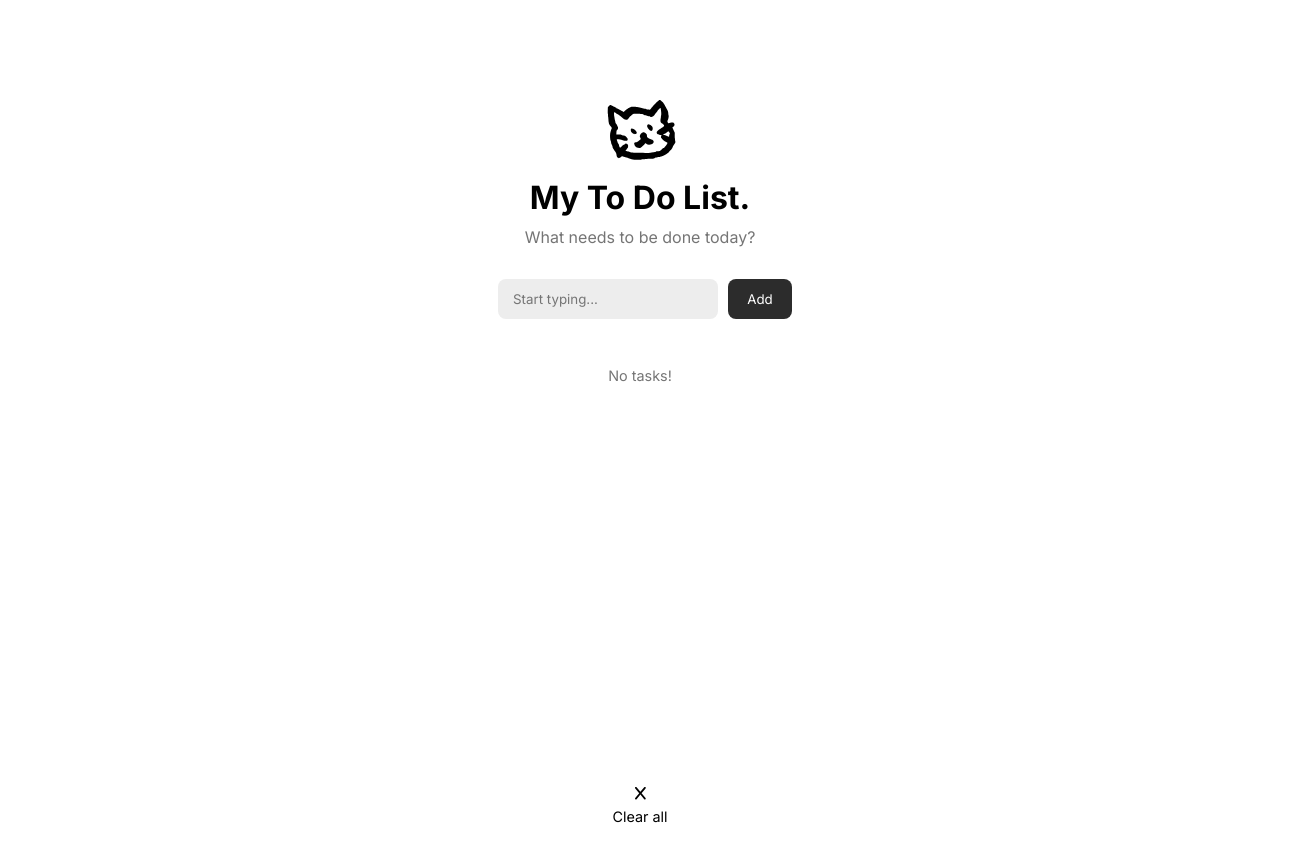
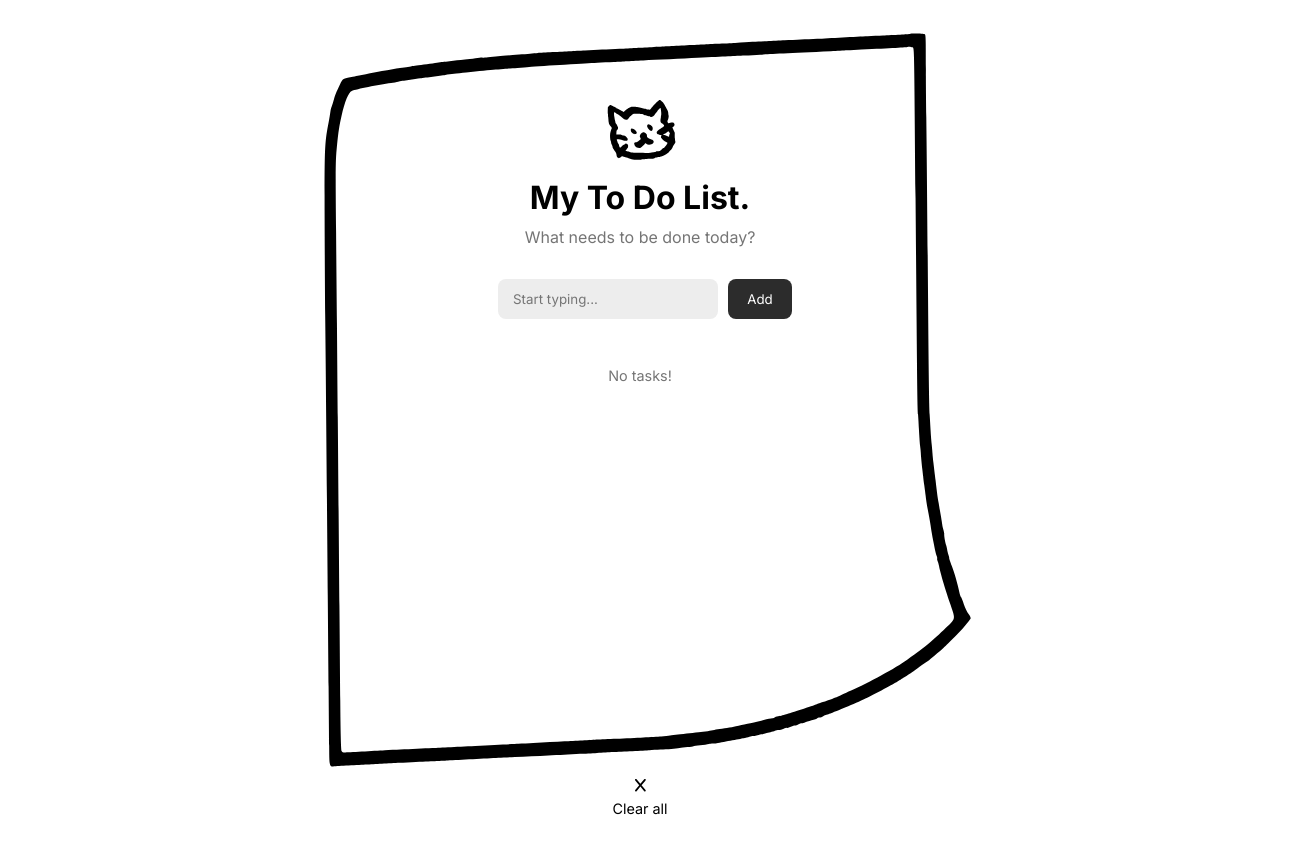
Before and after one commit to jenvuong/react-to-do-list, a React (Vite) app: page / in a window 1280 px wide. Shown: the top 862 px of the page, 1307 px wide, since content can reach past the window. Built offline with nearby package versions, Linux system fonts and the light colour scheme.

Commit message:
added note design

```diff
--- a/src/App.jsx
+++ b/src/App.jsx
@@ -1,5 +1,6 @@
 import { useEffect, useState } from 'react'
 import cat from './assets/cat.svg'
+import note from './assets/straight-note.svg'
 import './styles.css'
 import './components/modal-style.css'
 import ToDoForm from './components/ToDoForm'
@@ -108,6 +109,10 @@ export default function App() {
   }
 
   return (
+    <>
+      <div className="hello">
+        <img src={note} alt="note-outline" id="note-outline" />
+      </div>
       <main className="center">
         <img src={cat} alt="cat-icon" id="cat-icon" />
         <ToDoForm addToDo={addToDo} />
@@ -126,5 +131,6 @@ export default function App() {
           <Modal onConfirm={onConfirm} onCancel={onCancel} onClose={onClose} />
         )}
       </main>
+    </>
   )
 }
--- a/src/styles.css
+++ b/src/styles.css
@@ -18,6 +18,18 @@ body {
   padding: 1rem;
   margin: 0 auto;
   overflow: auto;
+}
+
+.hello {
+  display: flex;
+  justify-content: center;
+}
+
+#note-outline {
+  position: absolute;
+  top: -100px;
+  height: 1000px;
+  z-index: -2;
 }
 
 .center {
@@ -76,7 +88,7 @@ p {
 .list {
   margin-top: 3rem;
   list-style: none;
-  height: 380px;
+  height: 300px;
   padding: 0 20px;
   overflow-y: auto;
   width: 90%;
@@ -141,7 +153,7 @@ p {
   flex-direction: column;
   gap: 0.5rem;
   align-items: center;
-  margin-top: 1.5rem;
+  margin-top: 6rem;
 }
 
 .clear-btn:hover {
```
Also changed, not shown: src/assets/note.svg (added), src/assets/straight-note.svg (added). Lines whose indentation alone changed are shown as unchanged.
